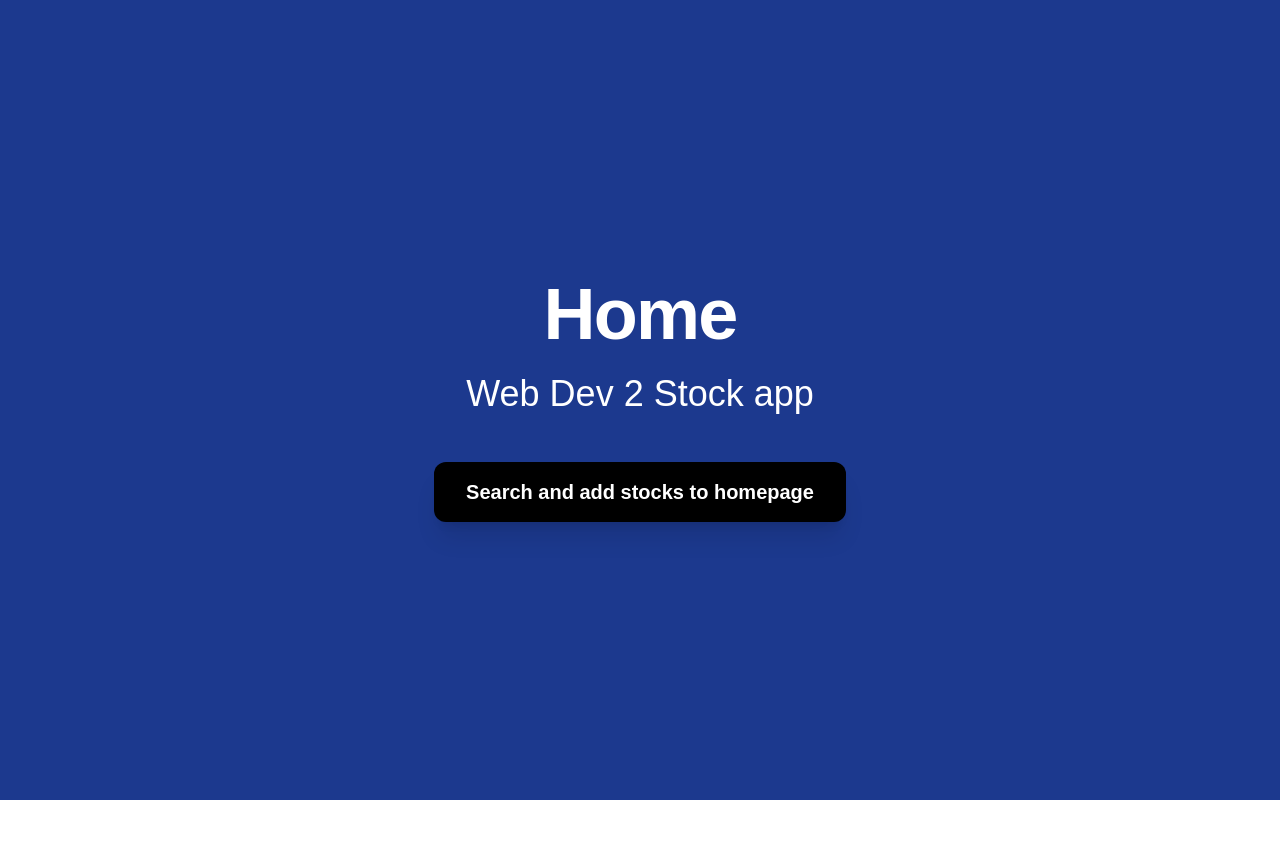
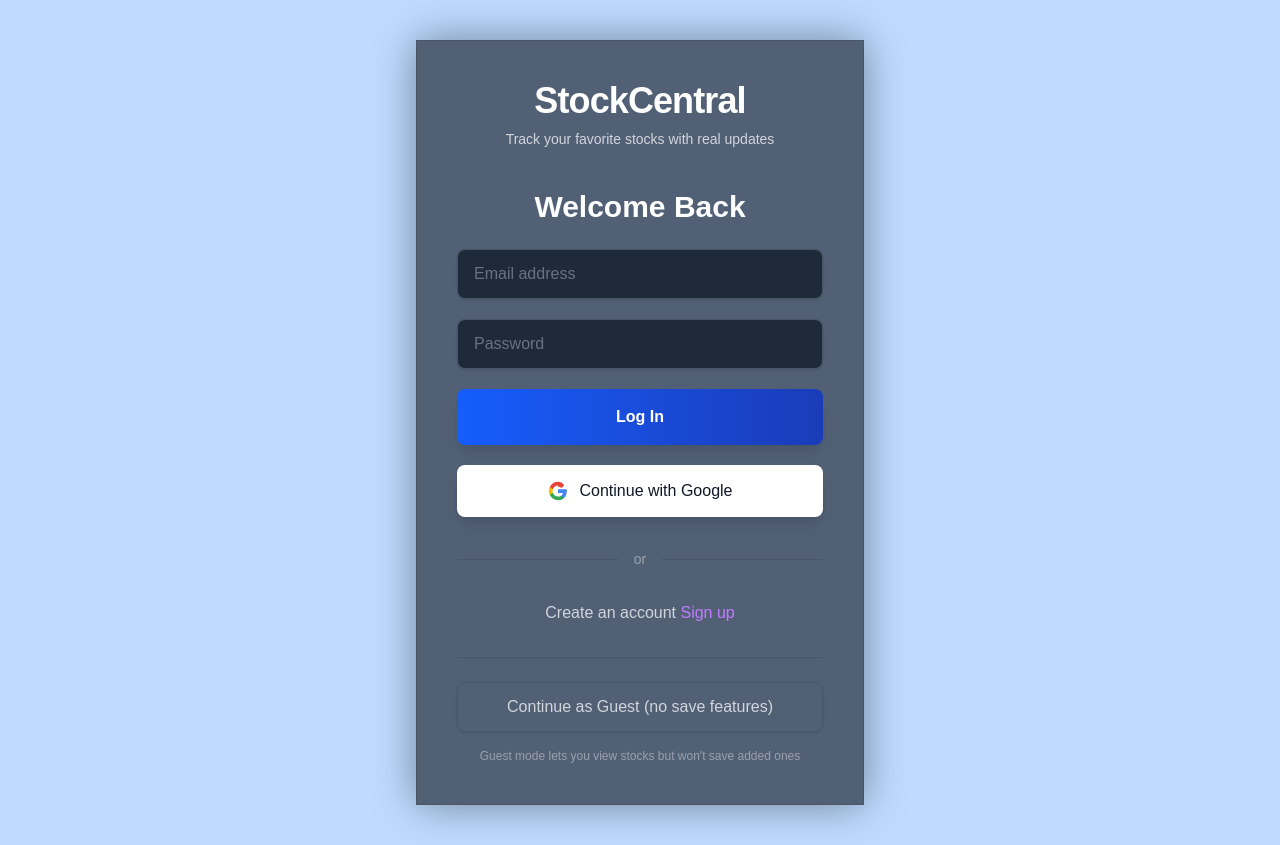
Before and after one commit to zander1650/WebDevStockApp, a Next.js app: page / in a window 1280 px wide. Before the commit the page ends 800 px from the top, so only its background shows below. Built offline with nearby package versions, Linux system fonts and the light colour scheme; no server answers.

Commit message:
login and create account made

```diff
--- /dev/null
+++ b/app/_auth/page.js
@@ -0,0 +1,146 @@
+// Improved Auth Page with consistent dark theme and enhanced UI
+"use client";
+
+import { useState } from "react";
+import { useRouter } from "next/navigation";
+import { useAuth } from "../_utils/authcontent";
+
+export default function AuthPage() {
+  const [email, setEmail] = useState("");
+  const [password, setPassword] = useState("");
+  const [isLogin, setIsLogin] = useState(true);
+  const [error, setError] = useState("");
+
+  const { login, signup, loginWithGoogle } = useAuth();
+  const router = useRouter();
+
+  const submitHandler = async (e) => {
+    e.preventDefault();
+    setError("");
+    try {
+      if (isLogin) {
+        await login(email, password);
+      } else {
+        await signup(email, password);
+      }
+      router.push("/");
+    } catch (err) {
+      setError(err.message || "Authentication failed");
+    }
+  };
+
+  const googleSignIn = async () => {
+    try {
+      setError("");
+      await loginWithGoogle();
+      router.push("/");
+    } catch (err) {
+      setError("Google sign-in failed");
+    }
+  };
+
+  const continueAsGuest = () => {
+    router.push("/StockApp");
+  };
+
+  return (
+    <div className="min-h-screen bg-blue-200 flex items-center justify-center px-4 py-10">
+      <div className="bg-gray-700/80 backdrop-blur-xl border border-gray-600 p-10 shadow-[0_0_40px_rgba(0,0,0,0.4)] w-full max-w-md animate-fadeIn">
+        {/* Logo / Header */}
+        <div className="text-center mb-10">
+          <h1 className="text-4xl font-extrabold text-white tracking-tight mb-2">
+            StockCentral
+          </h1>
+          <p className="text-gray-300 text-sm">
+            Track your favorite stocks with real updates
+          </p>
+        </div>
+
+        {/* Welcome Text */}
+        <h2 className="text-3xl font-semibold text-center text-white mb-6">
+          {isLogin ? "Welcome Back" : "Create Your Account"}
+        </h2>
+
+        {/* Error Message */}
+        {error && (
+          <div className="bg-red-500/20 border border-red-500 text-red-300 px-4 py-3 rounded-lg mb-6 text-sm text-center shadow-md">
+            {error}
+          </div>
+        )}
+
+        {/* Form */}
+        <form onSubmit={submitHandler} className="space-y-5">
+          <input
+            type="email"
+            placeholder="Email address"
+            value={email}
+            onChange={(e) => setEmail(e.target.value)}
+            className="w-full px-4 py-3 bg-gray-800 border border-gray-600 rounded-lg text-white placeholder-gray-500 focus:outline-none focus:border-purple-500 focus:ring-2 focus:ring-purple-500/30 transition shadow-sm"
+            required
+          />
+          <input
+            type="password"
+            placeholder="Password"
+            value={password}
+            onChange={(e) => setPassword(e.target.value)}
+            className="w-full px-4 py-3 bg-gray-800 border border-gray-600 rounded-lg text-white placeholder-gray-500 focus:outline-none focus:border-purple-500 focus:ring-2 focus:ring-purple-500/30 transition shadow-sm"
+            required
+          />
+
+          <button
+            type="submit"
+            className="w-full bg-gradient-to-r from-blue-600 to-blue-800 hover:from-blue-700 hover:to-blue-900 text-white font-bold py-4 rounded-lg transition transform hover:scale-[1.02] active:scale-100 shadow-lg"
+          >
+            {isLogin ? "Log In" : "Create Account"}
+          </button>
+        </form>
+
+        {/* Google Sign In */}
+        <button
+          onClick={googleSignIn}
+          className="w-full mt-5 bg-white text-gray-900 font-medium py-3.5 rounded-lg flex items-center justify-center gap-3 hover:bg-gray-100 transition shadow-lg"
+        >
+          <svg className="w-5 h-5" viewBox="0 0 24 24">
+            <path fill="#4285F4" d="M22.56 12.25c0-.78-.07-1.53-.2-2.25H12v4.26h5.92c-.26 1.37-1.04 2.53-2.21 3.31v2.77h3.57c2.08-1.92 3.28-4.74 3.28-8.09z" />
+            <path fill="#34A853" d="M12 23c2.97 0 5.46-.98 7.28-2.66l-3.57-2.77c-.98.66-2.23 1.06-3.71 1.06-2.86 0-5.29-1.93-6.16-4.53H2.18v2.84C3.99 20.53 7.7 23 12 23z" />
+            <path fill="#FBBC05" d="M5.84 14.09c-.22-.66-.35-1.36-.35-2.09s.13-1.43.35-2.09V7.07H2.18C1.43 8.55 1 10.22 1 12s.43 3.45 1.18 4.93l2.85-2.22.81-.62z" />
+            <path fill="#EA4335" d="M12 6.75c1.63 0 3.06.56 4.21 1.65l3.15-3.15C17.45 2.09 14.97 1 12 1 7.7 1 3.99 3.47 2.18 7.07l3.66 2.84c.87-2.6 3.3-4.53 6.16-4.53z" />
+          </svg>
+          Continue with Google
+        </button>
+
+        {/* Divider */}
+        <div className="flex items-center my-8">
+          <div className="flex-1 border-t border-gray-600"></div>
+          <span className="px-4 text-gray-400 text-sm">or</span>
+          <div className="flex-1 border-t border-gray-600"></div>
+        </div>
+
+        {/* Toggle Login/Signup */}
+        <p className="text-center text-gray-300">
+          {isLogin ? "Create an account" : "Already have an account?"}{" "}
+          <button
+            onClick={() => setIsLogin(!isLogin)}
+            className="text-purple-400 hover:text-purple-300 font-large underline-offset-4 hover:underline"
+          >
+            {isLogin ? "Sign up" : "Log in"}
+          </button>
+        </p>
+
+        {/* Guest Access */}
+        <div className="mt-8 pt-6 border-t border-gray-600">
+          <button
+            onClick={continueAsGuest}
+            className="w-full text-gray-300 hover:text-white font-medium py-3 rounded-lg border border-gray-600 hover:border-gray-500 transition shadow-sm"
+          >
+            Continue as Guest (no save features)
+          </button>
+        </div>
+
+        <p className="text-center text-xs text-gray-400 mt-4">
+          Guest mode lets you view stocks but won't save added ones
+        </p>
+      </div>
+    </div>
+  );
+}
--- /dev/null
+++ b/app/_utils/authcontent.js
@@ -0,0 +1,63 @@
+// _utils/authcontent.js
+"use client";
+
+import { createContext, useContext, useEffect, useState } from "react";
+import { db, auth, googleProvider } from "./firebase"; // ← SAME FOLDER → "./firebase" not "../_utils/firebase"
+
+import {
+  onAuthStateChanged,
+  signInWithPopup,
+  signOut,
+  createUserWithEmailAndPassword,
+  signInWithEmailAndPassword,
+} from "firebase/auth";
+
+const AuthContext = createContext();
+
+export function useAuth() {
+  return useContext(AuthContext);
+}
+
+export function AuthProvider({ children }) {
+  const [currentUser, setCurrentUser] = useState(null);
+  const [loading, setLoading] = useState(true);
+
+  function signup(email, password) {
+    return createUserWithEmailAndPassword(auth, email, password);
+  }
+
+  function login(email, password) {
+    return signInWithEmailAndPassword(auth, email, password);
+  }
+
+  function loginWithGoogle() {
+    return signInWithPopup(auth, googleProvider); // ← now googleProvider is defined!
+  }
+
+  function logout() {
+    return signOut(auth);
+  }
+
+  useEffect(() => {
+    const unsubscribe = onAuthStateChanged(auth, (user) => {
+      setCurrentUser(user);
+      setLoading(false);
+    });
+    return unsubscribe;
+  }, []);
+
+  const value = {
+    currentUser,
+    login,
+    signup,
+    loginWithGoogle,
+    logout,
+    loading,
+  };
+
+  return (
+    <AuthContext.Provider value={value}>
+      {!loading && children}
+    </AuthContext.Provider>
+  );
+}
--- a/app/_utils/firebase.js
+++ b/app/_utils/firebase.js
@@ -0,0 +1,22 @@
+// Import the functions you need from the SDKs you need
+import { initializeApp } from "firebase/app";
+import { getAuth, GoogleAuthProvider } from "firebase/auth";
+import { getFirestore } from "firebase/firestore";
+// TODO: Add SDKs for Firebase products that you want to use
+// https://firebase.google.com/docs/web/setup#available-libraries
+
+// Your web app's Firebase configuration
+const firebaseConfig = {
+  apiKey: "AIzaSyCBSX5Hi8gGetDLnY2JyRdVZeQEvzTqehc",
+  authDomain: "stockcentral-27c0a.firebaseapp.com",
+  projectId: "stockcentral-27c0a",
+  storageBucket: "stockcentral-27c0a.firebasestorage.app",
+  messagingSenderId: "951257118868",
+  appId: "1:951257118868:web:ecf2cbe191932f6c7c5c81"
+};
+
+// Initialize Firebase
+const app = initializeApp(firebaseConfig);
+export const auth = getAuth(app);
+export const googleProvider = new GoogleAuthProvider();
+export const db = getFirestore(app);
--- a/app/layout.js
+++ b/app/layout.js
@@ -1,28 +1,14 @@
-import { Geist, Geist_Mono } from "next/font/google";
+// app/layout.js
+import { AuthProvider } from "./_utils/authcontent";
 import "./globals.css";
-
-const geistSans = Geist({
-  variable: "--font-geist-sans",
-  subsets: ["latin"],
-});
-
-const geistMono = Geist_Mono({
-  variable: "--font-geist-mono",
-  subsets: ["latin"],
-});
-
-export const metadata = {
-  title: "Create Next App",
-  description: "Generated by create next app",
-};
 
 export default function RootLayout({ children }) {
   return (
     <html lang="en">
-      <body
-        className={`${geistSans.variable} ${geistMono.variable} antialiased`}
-      >
-        {children}
+      <body>
+        <AuthProvider>
+          {children}
+        </AuthProvider>
       </body>
     </html>
   );
--- a/app/page.js
+++ b/app/page.js
@@ -1,26 +1,26 @@
-import Link from "next/link";
+// app/page.js
+"use client";
 
-export default function a() {
-  return (
-    <div className="min-h-screen bg-blue-900">
-      <div className="flex flex-col items-center justify-center min-h-screen text-white px-6">
-        <h1 className="text-6xl md:text-7xl font-extrabold tracking-tight">
-          Home
-        </h1>
+import { useAuth } from "./_utils/authcontent";
+import AuthPage from "./_auth/page";
+import StockApp from "./StockApp/page";
 
-        <h2 className="text-3xl md:text-4xl font-light mt-6 text-center max-w-3xl">
-          Web Dev 2 Stock app
-        </h2>
+export default function Home() {
+  const { currentUser, loading } = useAuth();
 
-        <div className="mt-12">
-          <Link
-            href="/StockApp"
-            className="inline-block px-8 py-4 bg-black hover:bg-black-900 text-white text-xl font-bold rounded-xl shadow-xl transition transform hover:scale-105"
-          >
-            Search and add stocks to homepage
-          </Link>
+  // Show a nice loading screen while Firebase checks if user is logged in
+  if (loading) {
+    return (
+      <div className="min-h-screen bg-gradient-to-br from-gray-900 to-black flex items-center justify-center">
+        <div className="text-white text-3xl font-light animate-pulse">
+          Loading...
         </div>
       </div>
-    </div>
-  );
+    );
+  }
+
+  // Main logic:
+  // - If user is logged in → show the Stock App
+  // - If not logged in → show Login/Signup page
+  return <>{currentUser ? <StockApp /> : <AuthPage />}</>;
 }
```
